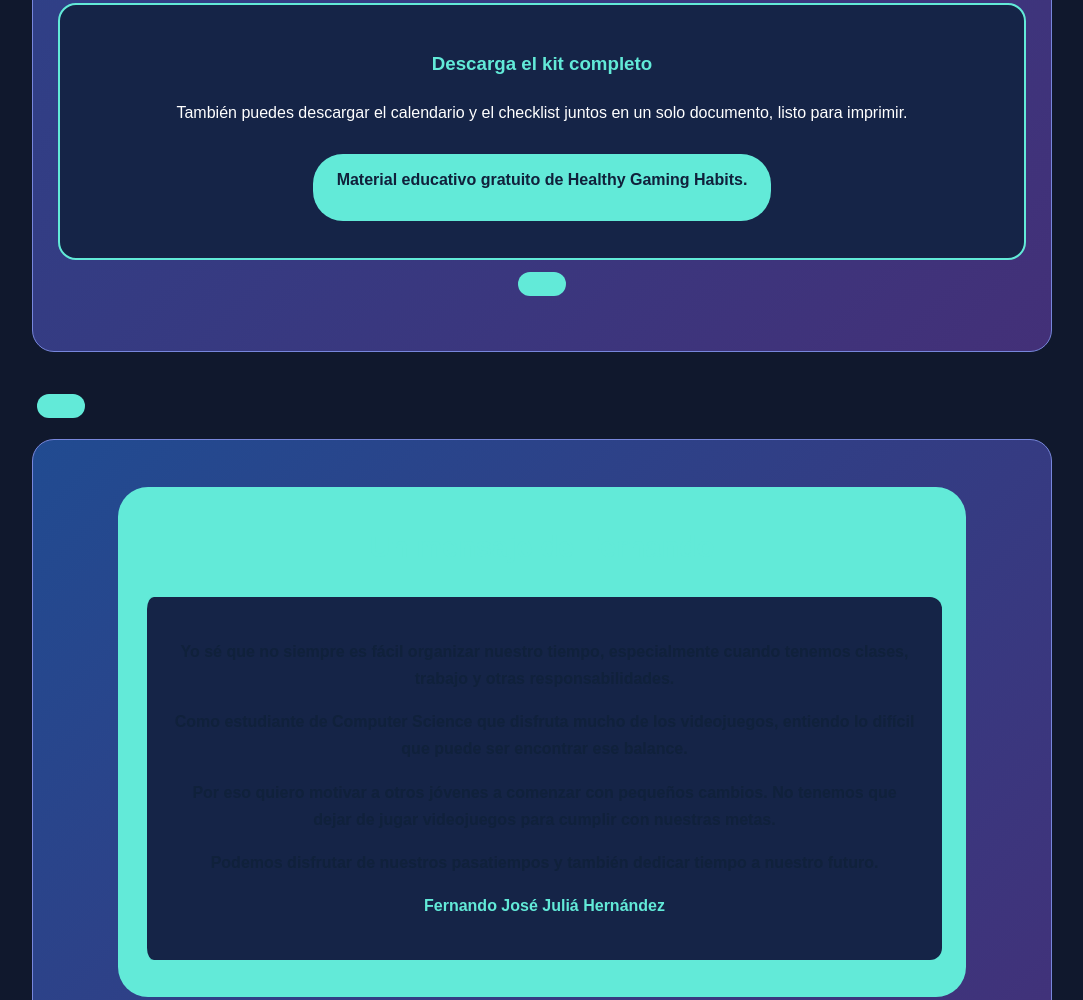
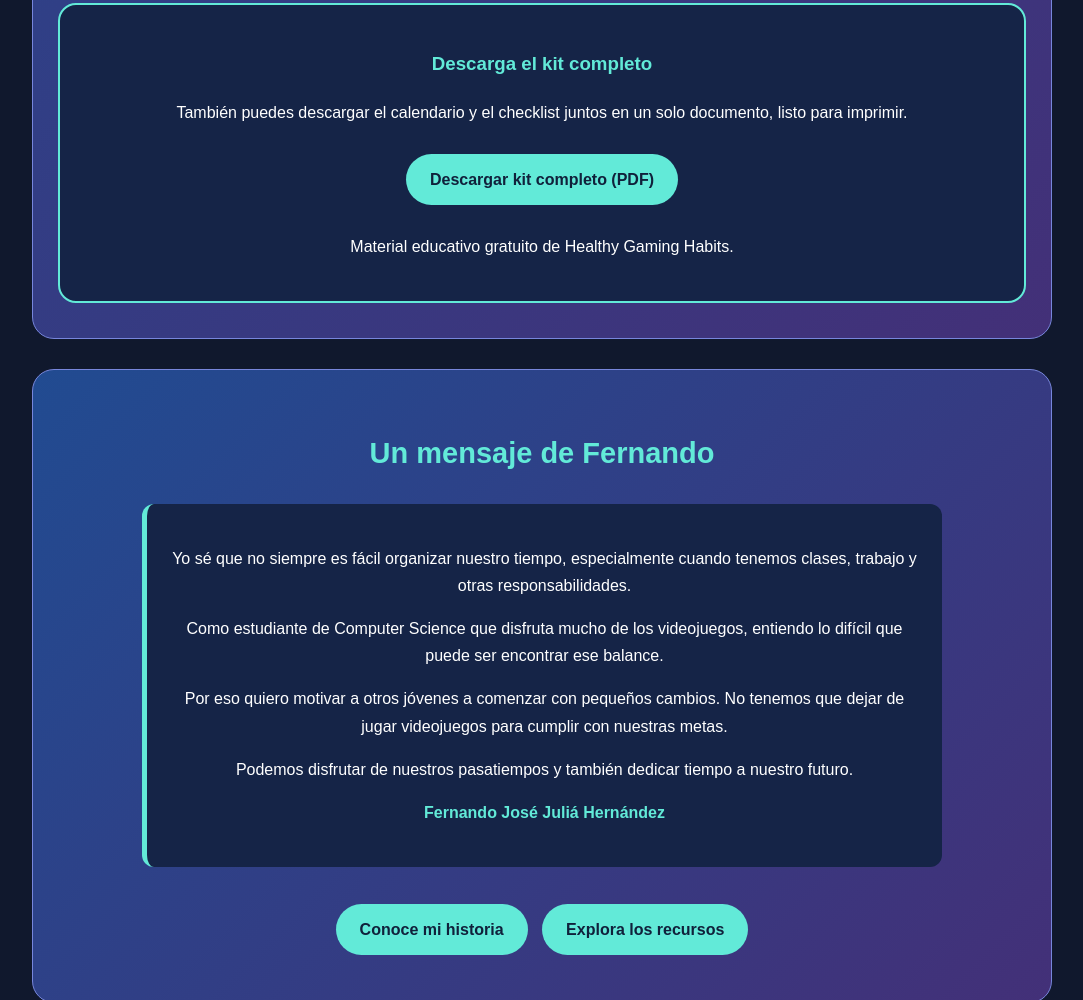
Before and after one commit to fjul0559/healthy-gaming-habits, a plain HTML site: page help.html in a window 1280 px wide. Shown: the part 3683-4683 px from the top of the page, without its empty margins (98-1181 px from the left). Drawn offline with Linux system fonts and the light colour scheme.

Commit message:
Refactor HTML structure and update comments

```diff
--- a/help.html
+++ b/help.html
@@ -23,7 +23,6 @@
     }
 
     /* ENCABEZADO */
-
     header {
       background: linear-gradient(135deg, #142447, #34316c);
       text-align: center;
@@ -41,7 +40,6 @@
     }
 
     /* MENU */
-
     nav {
       margin-top: 25px;
     }
@@ -64,7 +62,6 @@
     }
 
     /* CONTENIDO */
-
     main {
       max-width: 1050px;
       margin: 35px auto;
@@ -124,7 +121,6 @@
     }
 
     /* BOTONES */
-
     .button {
       display: inline-block;
       background: #62ead8;
@@ -154,7 +150,6 @@
     }
 
     /* DOCUMENTOS */
-
     .download-card {
       background: #f7f9ff;
       color: #1b294b;
@@ -171,7 +166,6 @@
     }
 
     /* VISTAS PREVIAS */
-
     .paper {
       background: #ffffff;
       color: #263454;
@@ -249,7 +243,6 @@
     }
 
     /* MENSAJE */
-
     .message {
       background: #152447;
       border-left: 5px solid #62ead8;
@@ -265,7 +258,6 @@
     }
 
     /* FORMULARIO DE CONTACTO */
-
     .contact-box {
       background: #152447;
       border: 2px solid #62ead8;
@@ -344,7 +336,6 @@
     }
 
     /* PIE DE PAGINA */
-
     footer {
       background: #0a1122;
       border-top: 2px solid #62ead8;
@@ -393,7 +384,6 @@
 <main>
 
   <!-- INTRODUCCION -->
-
   <section>
     <h2>¿Cómo podemos ayudar?</h2>
 
@@ -416,7 +406,6 @@
   </section>
 
   <!-- CONSEJOS -->
-
   <section>
     <h2>Pequeñas acciones que hacen la diferencia</h2>
 
@@ -462,7 +451,6 @@
   </section>
 
   <!-- AYUDAR A OTROS -->
-
   <section>
     <h2>¿Cómo ayudar a un amigo o familiar?</h2>
 
@@ -508,7 +496,6 @@
   </section>
 
   <!-- RETO DE SIETE DIAS -->
-
   <section>
     <h2>Reto de 7 días: Encuentra tu balance</h2>
 
@@ -538,7 +525,6 @@
   </section>
 
   <!-- HERRAMIENTAS GRATUITAS -->
-
   <section id="descargas">
     <h2>Descarga tus herramientas gratuitas</h2>
 
@@ -556,7 +542,6 @@
     <div class="cards">
 
       <!-- CALENDARIO -->
-
       <article class="download-card">
         <h3>Calendario de hábitos saludables</h3>
 
@@ -633,7 +618,6 @@
       </article>
 
       <!-- CHECKLIST -->
-
       <article class="download-card">
         <h3>Checklist y reflexión personal</h3>
 
@@ -684,8 +668,7 @@
 
     </div>
 
-    <!-- KIT COMPLETO -->
-
+    <!-- KIT COMPLETO: ENLACE CORREGIDO -->
     <div class="kit-box">
       <h3>Descarga el kit completo</h3>
 
@@ -697,7 +680,7 @@
 
       <a
         class="button"
-        href="downloads/Healthy_Gaming_Habits_Kit_Imprimible%20%281%29.pdf
+        href="downloads/Healthy_Gaming_Habits_Kit_Imprimible%20%281%29.pdf"
         download>
         Descargar kit completo (PDF)
       </a>
@@ -709,7 +692,6 @@
   </section>
 
   <!-- MENSAJE PERSONAL -->
-
   <section>
     <h2>Un mensaje de Fernando</h2>
 
@@ -754,7 +736,6 @@
   </section>
 
   <!-- FORMULARIO DE CONTACTO -->
-
   <section id="contacto">
     <h2>Contacto y participación</h2>
 
@@ -770,12 +751,12 @@
     </p>
 
     <div class="contact-box">
-
       <form id="contactForm">
 
         <label for="nombre">
           Nombre (opcional)
         </label>
+
         <input
           type="text"
           id="nombre"
@@ -787,6 +768,7 @@
         <label for="correo">
           Correo electrónico (opcional)
         </label>
+
         <input
           type="email"
           id="correo"
@@ -798,22 +780,28 @@
         <label for="motivo">
           ¿Por qué deseas participar?
         </label>
+
         <select
           id="motivo"
           name="motivo"
           required>
+
           <option value="">
             Selecciona una opción
           </option>
+
           <option value="Compartir una idea">
             Compartir una idea
           </option>
+
           <option value="Hacer una pregunta">
             Hacer una pregunta
           </option>
+
           <option value="Compartir mi experiencia">
             Compartir mi experiencia
           </option>
+
           <option value="Conocer más sobre el proyecto">
             Conocer más sobre el proyecto
           </option>
@@ -822,6 +810,7 @@
         <label for="mensaje">
           Mensaje o comentario
         </label>
+
         <textarea
           id="mensaje"
           name="mensaje"
@@ -838,15 +827,11 @@
         </p>
 
         <div class="form-actions">
-          <button
-            class="button"
-            type="submit">
+          <button class="button" type="submit">
             Preparar mi mensaje
           </button>
 
-          <button
-            class="button"
-            type="reset">
+          <button class="button" type="reset">
             Limpiar formulario
           </button>
         </div>
@@ -868,6 +853,7 @@
         id="copyActions"
         class="form-actions"
         hidden>
+
         <button
           type="button"
           class="button"
@@ -941,8 +927,10 @@
 
     try {
       await navigator.clipboard.writeText(preparedMessage);
+
       formResult.textContent =
         "¡Mensaje copiado! Ahora puedes pegarlo donde desees.";
+
     } catch (error) {
       formResult.textContent =
         "No se pudo copiar automáticamente. Selecciona el texto de la vista previa y cópialo manualmente.";
```
